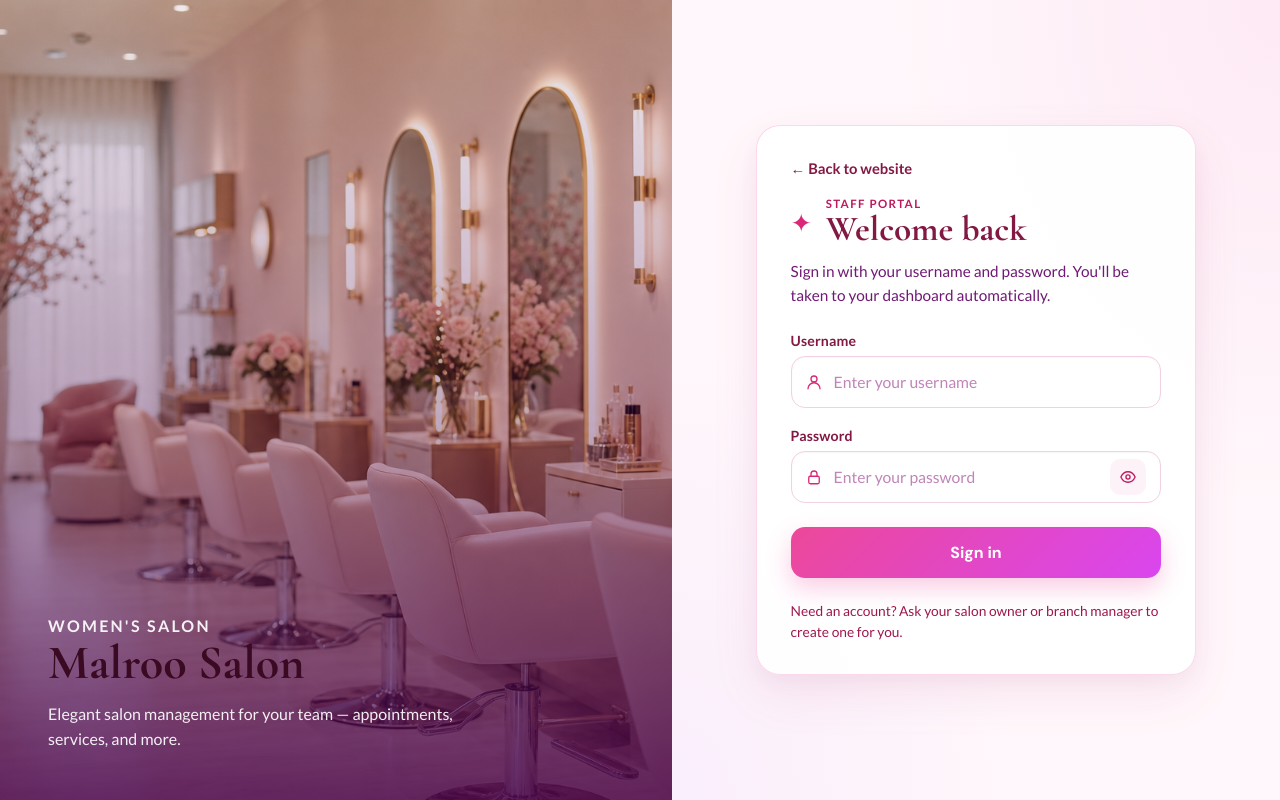
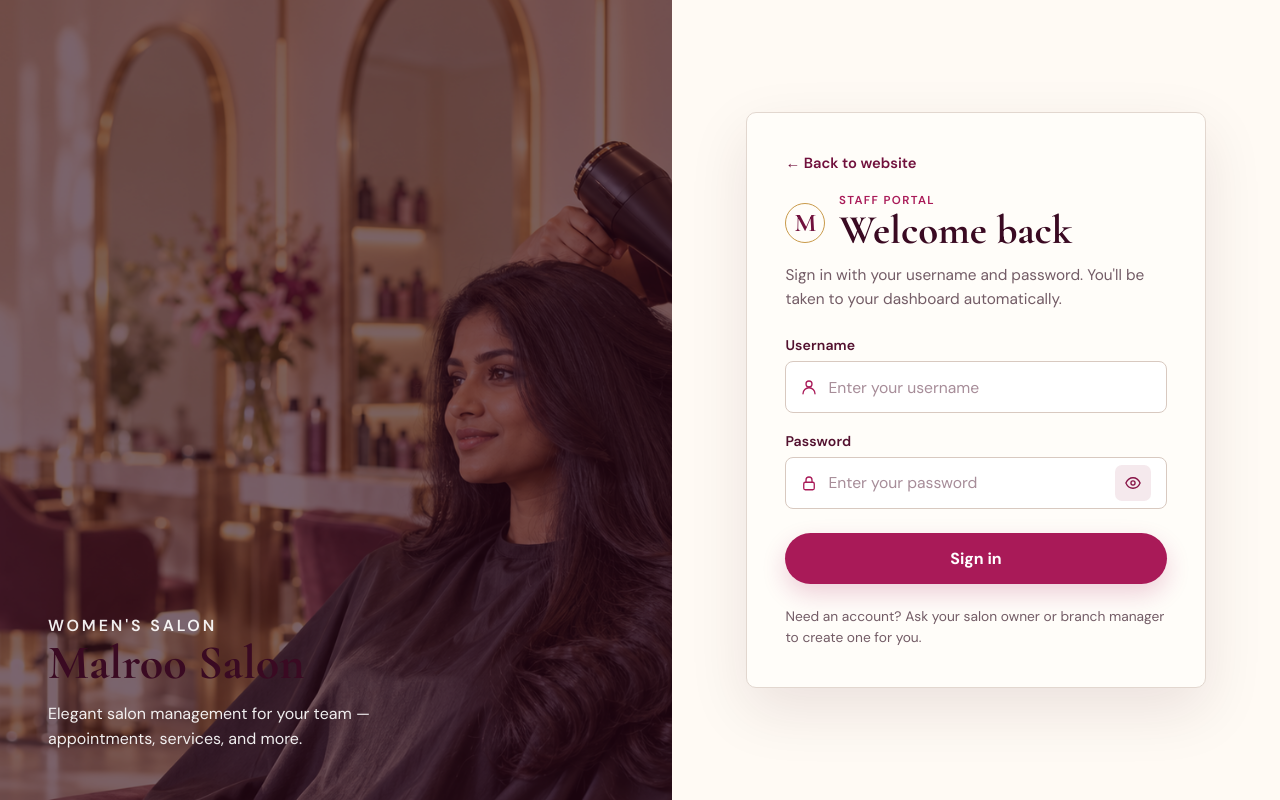
Before and after one commit to UdulaPahasara/SalonSystem, a React (Create React App) app in the folder frontend/: page /salon-app/login in a window 1280 px wide. Built offline with nearby package versions, Linux system fonts and the light colour scheme.

Commit message:
Redesign login page to match the new brand

```diff
--- a/frontend/src/pages/Login.css
+++ b/frontend/src/pages/Login.css
@@ -1,4 +1,4 @@
-@import url('https://fonts.googleapis.com/css2?family=Cormorant+Garamond:wght@500;600;700&family=Lato:wght@400;600;700&display=swap');
+@import url('https://fonts.googleapis.com/css2?family=Cormorant+Garamond:wght@500;600;700&family=DM+Sans:wght@400;500;600;700&display=swap');
 
 .login-page {
   min-height: 100vh;
@@ -305,3 +305,31 @@
     border-radius: 20px;
   }
 }
+
+/* Malroo 2026 login */
+.login-page { font-family: 'DM Sans', sans-serif; color: #2b1a22; background: #fffaf4; }
+.login-visual { background: #2a0718; }
+.login-visual-image { object-position: center; }
+.login-visual-overlay { background: rgba(42, 7, 24, 0.62); }
+.login-visual-tag { color: #e8b75f; letter-spacing: 0.18em; }
+.login-main { background: #fffaf4; }
+.login-card { max-width: 460px; padding: 2.4rem; border: 1px solid #e2d7cf; border-radius: 10px; background: #fffdf9; box-shadow: 0 22px 60px rgba(58,10,34,0.1); }
+.login-back-link { color: #71113d; }
+.login-brand-icon { width: 40px; height: 40px; display: inline-flex; align-items: center; justify-content: center; border: 1px solid #c99a4a; border-radius: 50%; color: #71113d; font-family: 'Cormorant Garamond', serif; font-weight: 700; }
+.login-brand-tag { color: #a91a58; }
+.login-brand h1 { color: #3a0a22; font-size: 2.55rem; }
+.login-lead { color: #735c66; }
+.login-field label { color: #53112f; }
+.login-input-shell { border-color: #d8c9c0; border-radius: 8px; box-shadow: none; }
+.login-input-shell:focus-within { border-color: #a91a58; box-shadow: 0 0 0 4px rgba(169,26,88,0.11); }
+.login-input-icon { color: #a91a58; }
+.login-input { color: #2b1a22; }
+.login-input::placeholder { color: #a78d99; }
+.login-password-toggle { border-radius: 7px; background: #f5e9ed; color: #861145; }
+.login-submit { border-radius: 999px; background: #a91a58; box-shadow: 0 10px 24px rgba(169,26,88,0.2); }
+.login-submit:hover:not(:disabled) { background: #861145; box-shadow: 0 14px 28px rgba(169,26,88,0.24); }
+.login-help { color: #735c66; }
+
+@media (max-width: 900px) {
+  .login-card { padding: 1.6rem; border-radius: 10px; }
+}
--- a/frontend/src/pages/Login.js
+++ b/frontend/src/pages/Login.js
@@ -4,7 +4,7 @@ import { useAuth } from "../context/AuthContext";
 import { login } from "../api/usersApi";
 import { getDashboardPathForRole } from "../utils/authRoutes";
 import { SALON_INFO } from "../utils/salonInfo";
-import heroImage from "../images/salon-hero.jpg";
+import heroImage from "../images/redesign/hero-salon.png";
 import "./Login.css";
 
 function UserIcon() {
@@ -134,7 +134,7 @@ function Login() {
           </Link>
 
           <div className="login-brand">
-            <span className="login-brand-icon">✦</span>
+            <span className="login-brand-icon">M</span>
             <div>
               <p className="login-brand-tag">Staff Portal</p>
               <h1>Welcome back</h1>
```
Also changed, not shown: frontend/src/images/redesign/hero-salon.png (added).
